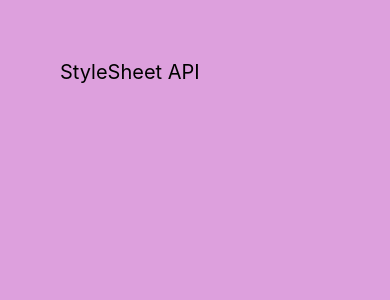
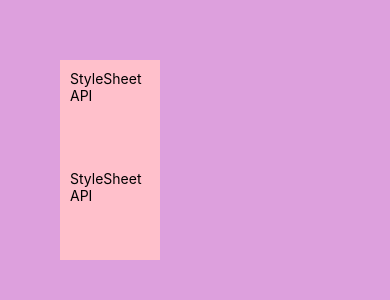
Before and after one commit to torvicv/react-native-codevolution, a React Native app: screen / in a window 390 px wide. Shown: the top 300 px of the page. Built offline with nearby package versions, Linux system fonts and the light colour scheme.

Commit message:
video 21

```diff
--- a/App.js
+++ b/App.js
@@ -7,12 +7,28 @@ export default function App() {
 
   return (
     <View style={styles.container}>
-      <Text style={styles.title}>StyleSheet API</Text>
+      <View style={[styles.lightblueBg, styles.box]} >
+        <Text style={styles.title}>StyleSheet API</Text>
+      </View>
+      <View style={[styles.lightgreenBg, styles.box]} >
+        <Text style={styles.title}>StyleSheet API</Text>
+      </View>
     </View>
   );
 }
 
 const styles = StyleSheet.create({
   container: { flex: 1, backgroundColor: 'plum', padding: 60 },
-  title: { fontSize: 20 }
+  box: {
+    width: 100,
+    height: 100,
+    padding: 10,
+    backgroundColor: 'pink'
+  },
+  lightblueBg: {
+    backgroundColor: 'lightblue'
+  },
+  lightgreenBg: {
+    backgroundColor: 'lightgreen'
+  }
 })
```
